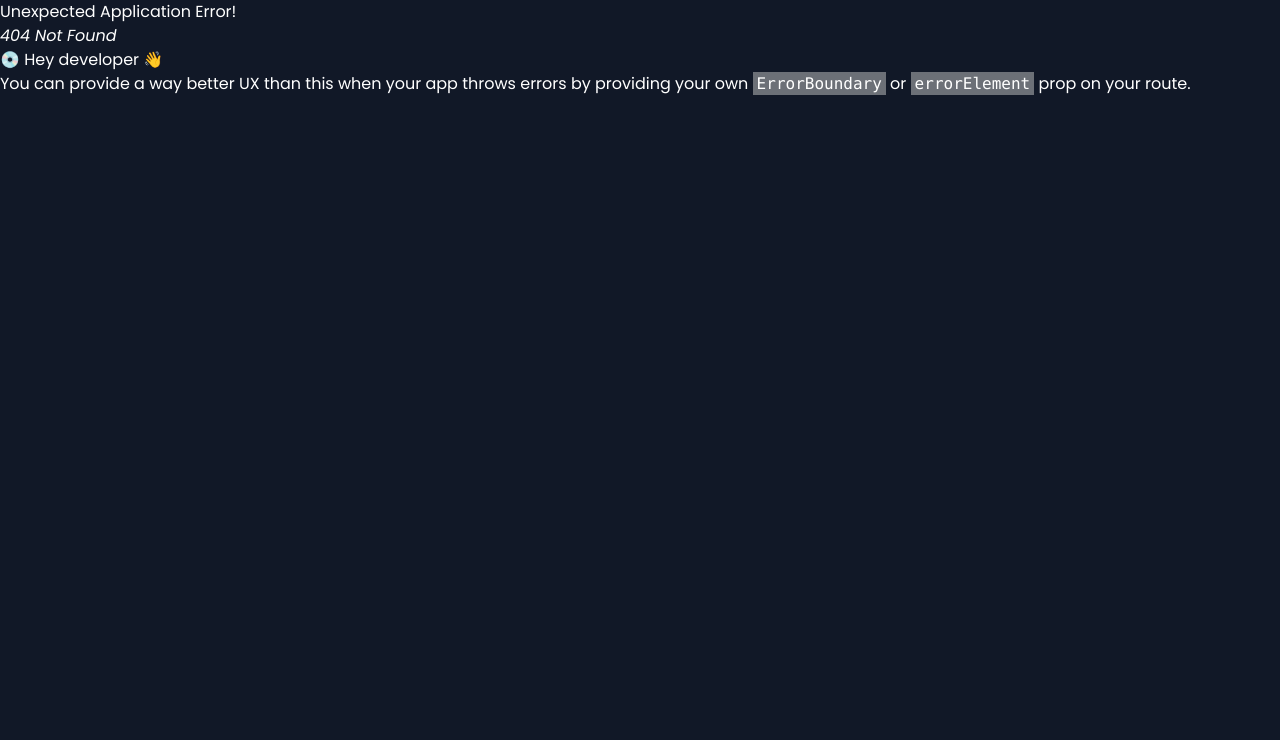
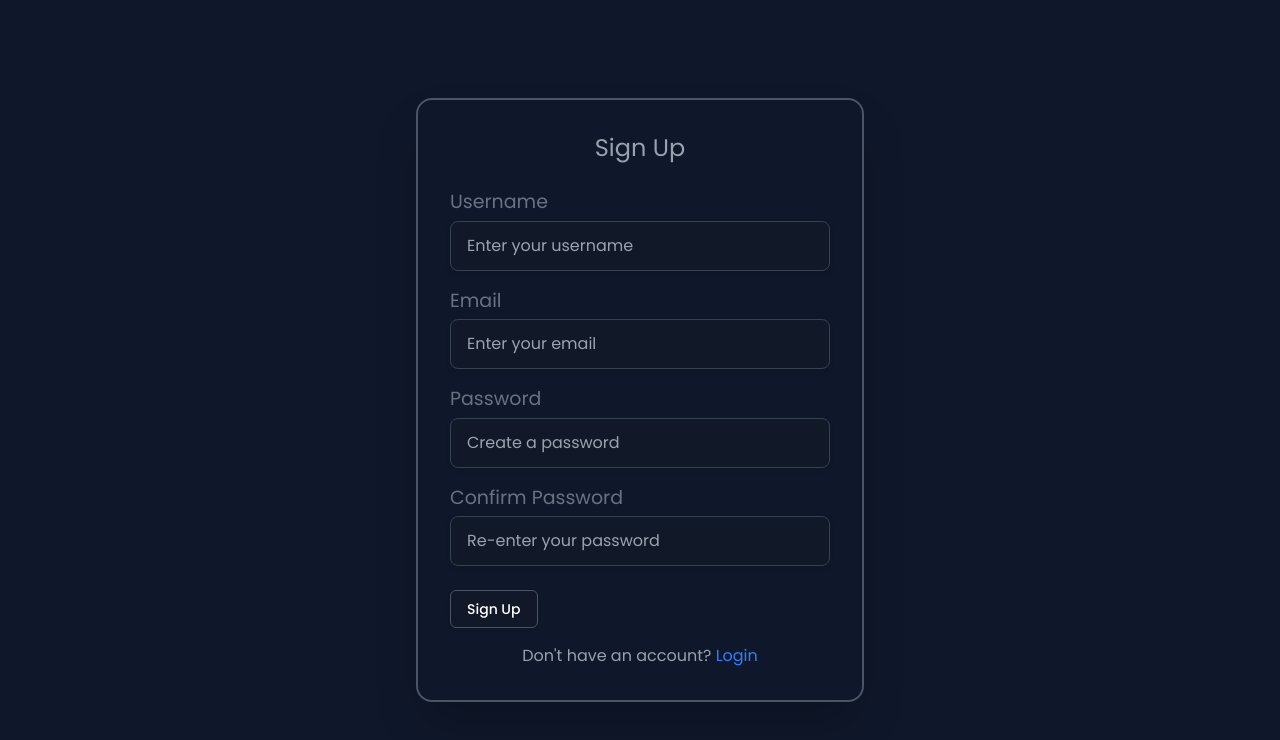
Before and after one commit to kanav789/creato, a React (Vite) app: page /signup in a window 1280 px wide. Before the commit this address had no page. Shown: the top 740 px of the page. Built offline with nearby package versions, Linux system fonts and the light colour scheme.

Commit message:
created the auths pages

```diff
--- a/package.json
+++ b/package.json
@@ -15,6 +15,7 @@
     "firebase": "^12.0.0",
     "react": "^19.1.0",
     "react-dom": "^19.1.0",
+    "react-hook-form": "^7.61.1",
     "react-icons": "^5.5.0",
     "react-router-dom": "^7.7.1",
     "tailwindcss": "^4.1.11"
--- a/src/components/authComp/Login.tsx
+++ b/src/components/authComp/Login.tsx
@@ -1,8 +1,70 @@
+import { useForm } from "react-hook-form";
+import { Link } from "react-router-dom";
+
+interface FieldType {
+    username: string;
+    password: string;
+}
+
 export default function Login() {
+    const {
+        register,
+        handleSubmit,
+        formState: { errors },
+    } = useForm<FieldType>();
+
+    const onSubmit = (data: FieldType) => {
+        console.log("Submitted:", data);
+    };
+
     return (
-        <div>
-            <h1>Login</h1>
+        <div className="flex flex-col justify-center items-center min-h-screen bg-[#0f172a]">
+            <div className="border-2 border-gray-600 shadow-2xl rounded-2xl p-8 w-full max-w-md">
+                <h2 className="text-center text-gray-400 mb-6 text-2xl">Login</h2>
 
+                <form onSubmit={handleSubmit(onSubmit)} noValidate>
+                    {/* Username Field */}
+                    <div className="mb-4">
+                        <label className="text-gray-500 text-[19px] block mb-1">Username</label>
+                        <input
+                            type="text"
+                            placeholder="Enter your username"
+                            {...register("username", { required: "Username is required" })}
+                            className="custom-input w-full"
+                        />
+                        {errors.username && (
+                            <p className="text-red-500 text-sm mt-1">{errors.username.message}</p>
+                        )}
+                    </div>
+
+                    {/* Password Field */}
+                    <div className="mb-6">
+                        <label className="text-gray-500 text-[19px] block mb-1">Password</label>
+                        <input
+                            type="password"
+                            placeholder="Enter your password"
+                            {...register("password", { required: "Password is required" })}
+                            className="custom-input w-full"
+                        />
+                        {errors.password && (
+                            <p className="text-red-500 text-sm mt-1">{errors.password.message}</p>
+                        )}
+                    </div>
+
+                    {/* Submit Button */}
+                    <button
+                        type="submit"
+                        className=" py-2 px-4 bg-[#111827] text-white font-medium text-sm rounded-md border border-gray-600 shadow-sm hover:border-blue-500 hover:bg-[#1f2937] transition-colors duration-300 focus:outline-none focus:ring-2 focus:ring-blue-500"
+                    >
+                        Login
+                    </button>
+
+                    <div className="text-center text-gray-400 mt-4">
+                        Already have an account?{" "}
+                        <Link to="/signup" className="text-blue-500 hover:underline">Sign Up</Link>
+                    </div>
+                </form>
+            </div>
         </div>
-    )
+    );
 }
--- /dev/null
+++ b/src/components/authComp/Signup.tsx
@@ -0,0 +1,120 @@
+import { useForm } from "react-hook-form";
+import { Link } from "react-router-dom";
+
+interface SignupFormData {
+    username: string;
+    email: string;
+    password: string;
+    confirmPassword: string;
+}
+
+export default function Signup() {
+    const {
+        register,
+        handleSubmit,
+        watch,
+        formState: { errors },
+    } = useForm<SignupFormData>();
+
+    const onSubmit = (data: SignupFormData) => {
+        console.log("Signup data:", data);
+    };
+
+    const password = watch("password");
+
+    return (
+        <div className="flex flex-col justify-center items-center min-h-screen bg-[#0f172a]">
+            <div className="border-2 border-gray-600 shadow-2xl rounded-2xl p-8 w-full max-w-md">
+                <h2 className="text-center text-gray-400 mb-6 text-2xl">Sign Up</h2>
+
+                <form onSubmit={handleSubmit(onSubmit)} noValidate>
+                    {/* Username */}
+                    <div className="mb-4">
+                        <label className="text-gray-500 text-[19px] block mb-1">Username</label>
+                        <input
+                            type="text"
+                            placeholder="Enter your username"
+                            {...register("username", { required: "Username is required" })}
+                            className="custom-input w-full"
+                        />
+                        {errors.username && (
+                            <p className="text-red-500 text-sm mt-1">{errors.username.message}</p>
+                        )}
+                    </div>
+
+                    {/* Email */}
+                    <div className="mb-4">
+                        <label className="text-gray-500 text-[19px] block mb-1">Email</label>
+                        <input
+                            type="email"
+                            placeholder="Enter your email"
+                            {...register("email", {
+                                required: "Email is required",
+                                pattern: {
+                                    value: /^\S+@\S+$/i,
+                                    message: "Invalid email address",
+                                },
+                            })}
+                            className="custom-input w-full"
+                        />
+                        {errors.email && (
+                            <p className="text-red-500 text-sm mt-1">{errors.email.message}</p>
+                        )}
+                    </div>
+
+                    {/* Password */}
+                    <div className="mb-4">
+                        <label className="text-gray-500 text-[19px] block mb-1">Password</label>
+                        <input
+                            type="password"
+                            placeholder="Create a password"
+                            {...register("password", {
+                                required: "Password is required",
+                                minLength: {
+                                    value: 6,
+                                    message: "Password must be at least 6 characters",
+                                },
+                            })}
+                            className="custom-input w-full"
+                        />
+                        {errors.password && (
+                            <p className="text-red-500 text-sm mt-1">{errors.password.message}</p>
+                        )}
+                    </div>
+
+                    {/* Confirm Password */}
+                    <div className="mb-6">
+                        <label className="text-gray-500 text-[19px] block mb-1">Confirm Password</label>
+                        <input
+                            type="password"
+                            placeholder="Re-enter your password"
+                            {...register("confirmPassword", {
+                                required: "Please confirm your password",
+                                validate: (value) =>
+                                    value === password || "Passwords do not match",
+                            })}
+                            className="custom-input w-full"
+                        />
+                        {errors.confirmPassword && (
+                            <p className="text-red-500 text-sm mt-1">{errors.confirmPassword.message}</p>
+                        )}
+                    </div>
+
+                    {/* Submit Button */}
+                    <button
+                        type="submit"
+                        className=" py-2 px-4 bg-[#111827] text-white font-medium text-sm rounded-md border border-gray-600 shadow-sm hover:border-blue-500 hover:bg-[#1f2937] transition-colors duration-300 focus:outline-none focus:ring-2 focus:ring-blue-500"
+                    >
+                        Sign Up
+                    </button>
+                    <div className="text-center text-gray-400 mt-4">
+                        Don't have an account?{" "}
+                        <Link to="/login" className="text-blue-500 hover:underline">Login</Link>
+                    </div>
+
+
+                </form>
+            </div>
+        </div>
+    );
+}
--- a/src/index.css
+++ b/src/index.css
@@ -4,4 +4,26 @@ body {
   background-color: #111827;
   color: #fff;
   font-family: "Poppins", sans-serif;
+
+}/* Add to global CSS file */
+.custom-input {
+  background-color: #111827;
+  color: white;
+  border: 1px solid #374151;
+  padding: 12px 16px;
+  border-radius: 8px;
+  outline: none;
+  box-shadow: 0 2px 4px rgba(0, 0, 0, 0.1);
+  transition: border-color 0.3s, background-color 0.3s;
 }
+
+.custom-input::placeholder {
+  color: #9ca3af;
+  opacity: 1;
+}
+
+.custom-input:hover,
+.custom-input:focus {
+  background-color: #111827;
+  border-color: #3b82f6;
+}
```
Also changed, not shown: src/Routes.tsx (+12 -1 lines), 1 other file (tests, documents, lock files or other folders).
